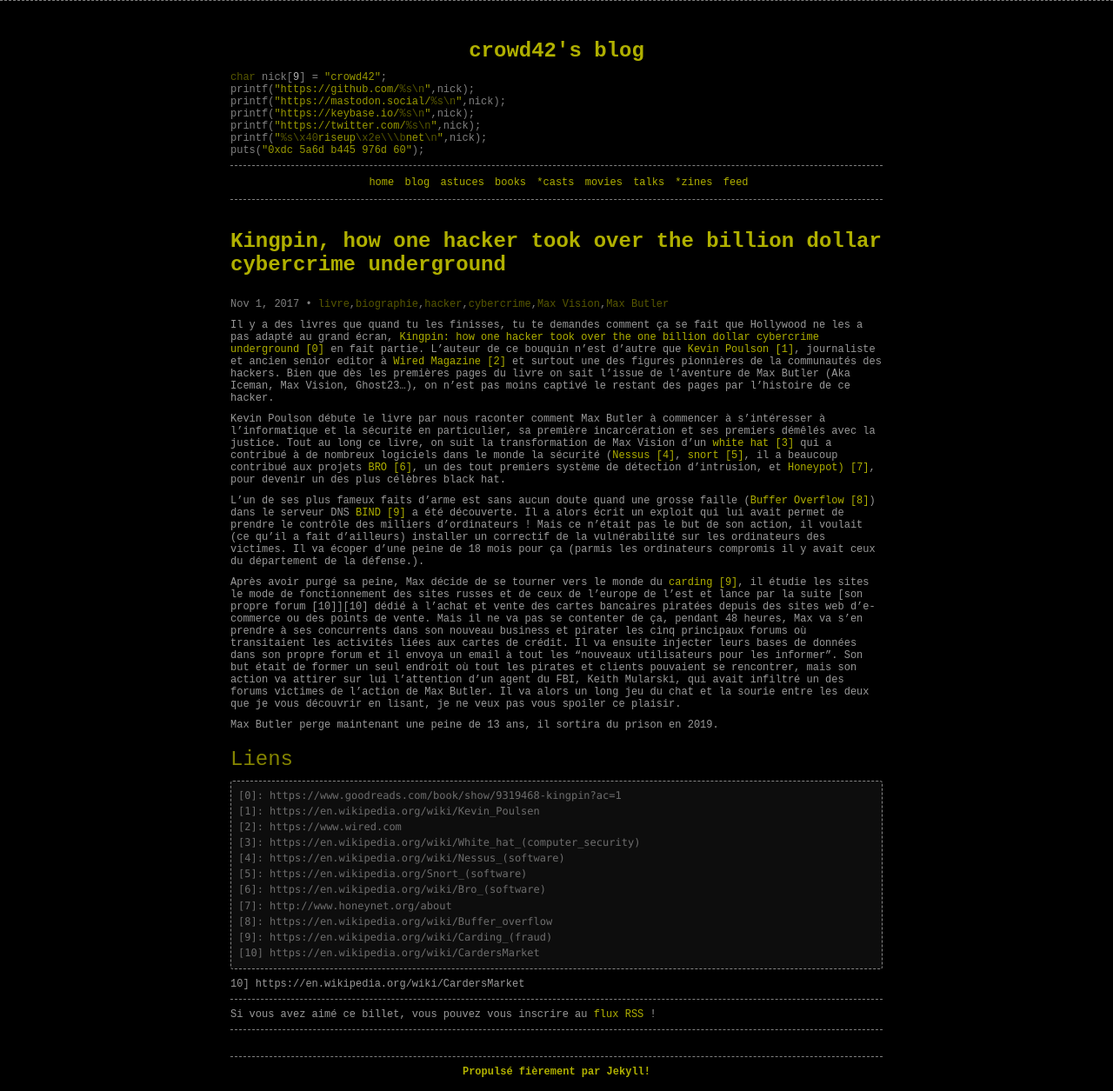
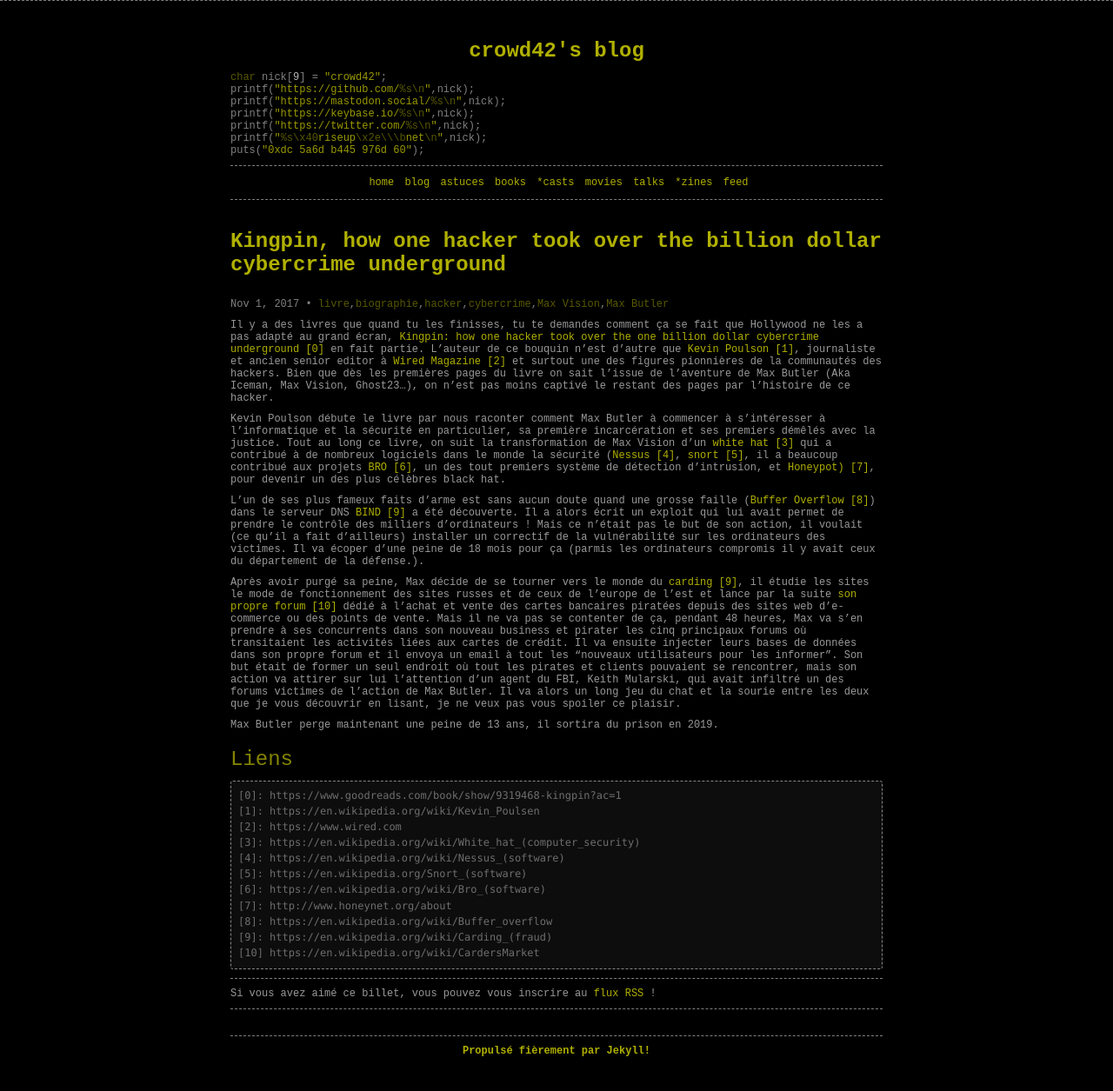
Before and after one commit to crowd42/crowd42.xyz, a Jekyll site: the page built from _posts/2017/2017-11-01-Kingpin-how-one-hacker-took-over-the-billion-dollar-cybercrime-underground.md, in a window 1280 px wide. Shown: the whole page at 87% size. Built offline with Jekyll 4.4.1, drawn with Linux system fonts in a browser that asks for light colours; comment, search, counter and statistics services are not loaded; after the commit the page ends 1231 px from its top, so only the background shows below that.

Commit message:
update post

```diff
--- a/_posts/2017/2017-11-01-Kingpin-how-one-hacker-took-over-the-billion-dollar-cybercrime-underground.md
+++ b/_posts/2017/2017-11-01-Kingpin-how-one-hacker-took-over-the-billion-dollar-cybercrime-underground.md
@@ -47,4 +47,4 @@ Max Butler perge maintenant une peine de 13 ans, il sortira du prison en 2019.
 [7]: http://www.honeynet.org/about
 [8]: https://en.wikipedia.org/wiki/Buffer_overflow
 [9]: https://en.wikipedia.org/wiki/Carding_(fraud)
-10] https://en.wikipedia.org/wiki/CardersMarket
+[10]: https://en.wikipedia.org/wiki/CardersMarket
```
